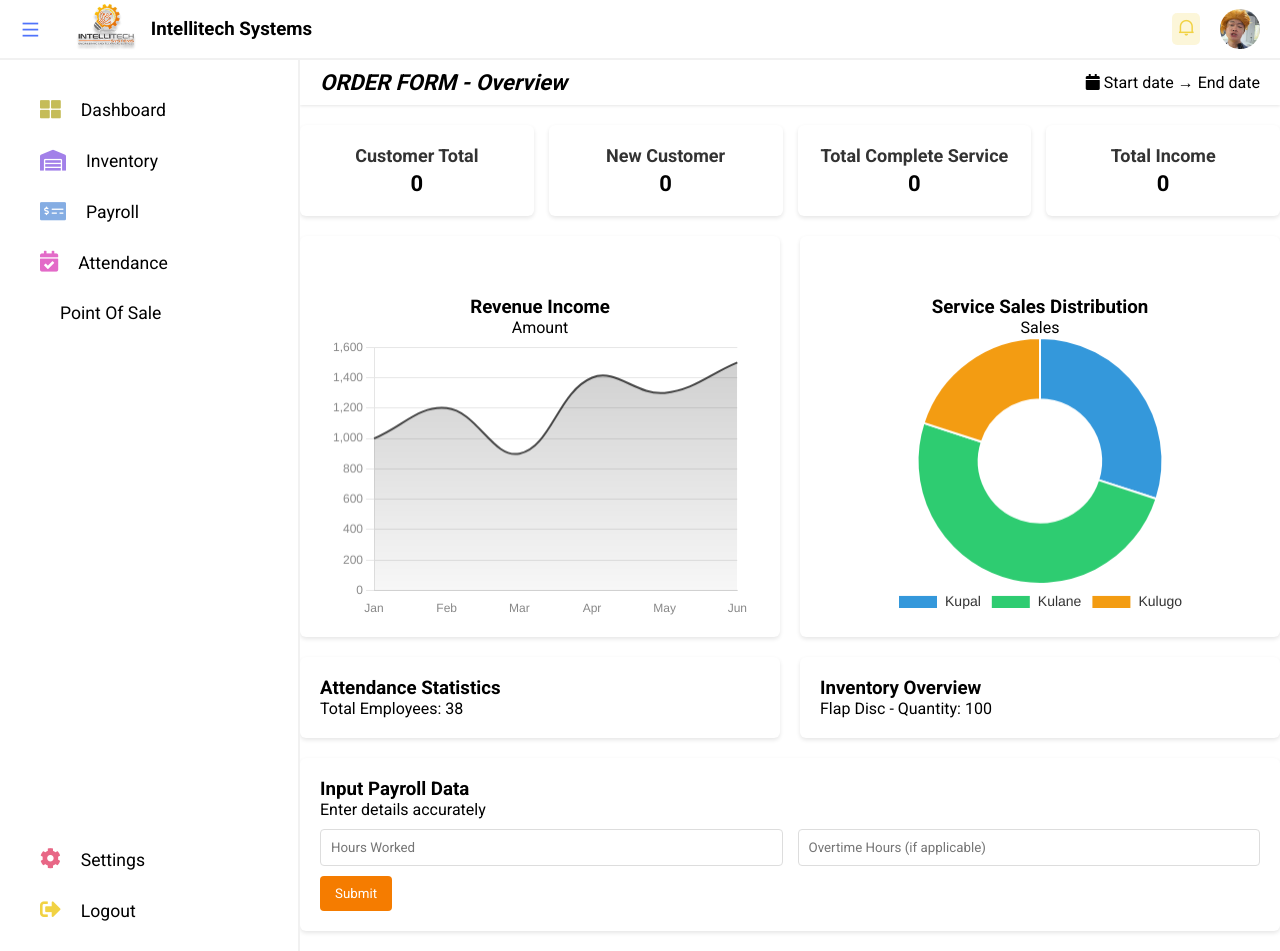
After one commit to Zero-000000000/SteelSync, a PHP site: page /Admin/dashboard.php in a window 1280 px wide. The commit adds this page. Run offline with PHP 8.4, Linux system fonts and the light colour scheme.

Commit message:
dashboard

```diff
--- /dev/null
+++ b/Admin/dashboard.php
@@ -0,0 +1,313 @@
+<!DOCTYPE html>
+<html lang="en">
+
+<head>
+    <meta charset="UTF-8">
+    <meta http-equiv="X-UA-Compatible" content="IE=edge">
+    <meta name="viewport" content="width=device-width, initial-scale=1.0">
+
+    <title>Intellitect System - Dashboard</title>
+
+    <link rel="stylesheet" href="assets/css/styles.css">
+    <link href="https://cdn.jsdelivr.net/npm/remixicon@2.5.0/fonts/remixicon.css" rel="stylesheet">
+    <link href="https://fonts.googleapis.com/css2?family=Roboto:wght@400;500;700&display=swap" rel="stylesheet">
+    <link rel="stylesheet" href="https://cdnjs.cloudflare.com/ajax/libs/font-awesome/5.15.4/css/all.min.css">
+    <link href="css.css/style.css" rel="stylesheet">
+    <script src="https://cdn.jsdelivr.net/npm/chart.js"></script>
+
+
+    <style>
+        html,
+        body {
+            height: 100%;
+            margin: 0;
+            overflow: hidden;
+        }
+
+        .main--content {
+            position: absolute;
+            top: 60px;
+            right: 0;
+            bottom: 0;
+            left: 300px;
+            height: auto;
+            min-height: calc(100vh - 60px);
+            overflow-y: auto;
+        }
+
+
+        .dashboard-header {
+            display: flex;
+            justify-content: space-between;
+            align-items: center;
+            padding: 10px 20px;
+            background-color: #fff;
+            box-shadow: 0 1px 3px rgba(0, 0, 0, 0.1);
+            margin-bottom: 20px;
+        }
+
+        .dashboard-header h2 {
+            font-size: 22px;
+            font-weight: bold;
+            font-style: italic;
+        }
+
+        .metrics-container {
+            display: flex;
+            gap: 15px;
+            margin-bottom: 20px;
+        }
+
+        .metric-box {
+            flex: 1;
+            background-color: #fff;
+            padding: 20px;
+            text-align: center;
+            border-radius: 6px;
+            box-shadow: 0 2px 4px rgba(0, 0, 0, 0.1);
+        }
+
+        .metric-box h3 {
+            margin: 0;
+            font-size: 18px;
+            color: #333;
+        }
+
+        .metric-box p {
+            font-size: 22px;
+            font-weight: bold;
+            margin: 5px 0 0;
+        }
+
+        .chart-container {
+            display: flex;
+            gap: 20px;
+            margin-bottom: 20px;
+            height: 45%;
+        }
+
+        .chart {
+            width: 100px;
+            flex: 1;
+            background-color: #fff;
+            padding: 60px 30px;
+            border-radius: 6px;
+            box-shadow: 0 2px 4px rgba(0, 0, 0, 0.1);
+            text-align: center;
+        }
+
+        .section-container {
+            display: flex;
+            gap: 20px;
+            margin-bottom: 20px;
+        }
+
+        .section {
+            flex: 1;
+            background-color: #fff;
+            padding: 20px;
+            border-radius: 6px;
+            box-shadow: 0 2px 4px rgba(0, 0, 0, 0.1);
+        }
+
+        .payroll-input {
+            display: flex;
+            gap: 15px;
+            margin-top: 10px;
+        }
+
+        .payroll-input input {
+            width: 100%;
+            padding: 10px;
+            border: 1px solid #ddd;
+            border-radius: 4px;
+        }
+
+        .submit-btn {
+            background-color: #f57c00;
+            color: white;
+            border: none;
+            padding: 10px 15px;
+            margin-top: 10px;
+            border-radius: 4px;
+            cursor: pointer;
+        }
+
+        .submit-btn:hover {
+            background-color: #e65100;
+        }
+    </style>
+</head>
+
+<body>
+    <?php include "includes/header.php"; ?>
+    <?php include "includes/sidebar.php"; ?>
+
+    <div class="main--content">
+        <div class="dashboard-header">
+            <h2>ORDER FORM - Overview</h2>
+            <div class="date-picker">
+                <i class="fas fa-calendar"></i>
+                <span>Start date → End date</span>
+            </div>
+        </div>
+
+        <!-- Metrics -->
+        <div class="metrics-container">
+            <div class="metric-box">
+                <h3>Customer Total</h3>
+                <p>0</p>
+            </div>
+            <div class="metric-box">
+                <h3>New Customer</h3>
+                <p>0</p>
+            </div>
+            <div class="metric-box">
+                <h3>Total Complete Service</h3>
+                <p>0</p>
+            </div>
+            <div class="metric-box">
+                <h3>Total Income</h3>
+                <p>0</p>
+            </div>
+        </div>
+
+        <!-- Charts -->
+        <div class="chart-container">
+            <div class="chart">
+                <h3>Revenue Income</h3>
+                <p>Amount</p>
+                <canvas id="revenueChart"></canvas>
+            </div>
+            <div class="chart">
+                <h3>Service Sales Distribution</h3>
+                <p>Sales</p>
+                <canvas id="salesChart"></canvas>
+            </div>
+        </div>
+
+        <div class="section-container">
+            <div class="section">
+                <h3>Attendance Statistics</h3>
+                <p>Total Employees: 38</p>
+            </div>
+            <div class="section">
+                <h3>Inventory Overview</h3>
+                <p>Flap Disc - Quantity: 100</p>
+            </div>
+        </div>
+
+        <div class="section">
+            <h3>Input Payroll Data</h3>
+            <p>Enter details accurately</p>
+            <div class="payroll-input">
+                <input type="text" placeholder="Hours Worked">
+                <input type="text" placeholder="Overtime Hours (if applicable)">
+            </div>
+            <button class="submit-btn">Submit</button>
+        </div>
+    </div>
+    <script>
+        var ctx1 = document.getElementById('revenueChart').getContext('2d');
+        var gradient = ctx1.createLinearGradient(0, 0, 0, 300);
+        gradient.addColorStop(0, 'rgba(0, 0, 0, 0.2)');
+        gradient.addColorStop(1, 'rgba(0, 0, 0, 0)');
+
+        var revenueChart = new Chart(ctx1, {
+            type: 'line',
+            data: {
+                labels: ['Jan', 'Feb', 'Mar', 'Apr', 'May', 'Jun'],
+                datasets: [{
+                    label: 'Revenue',
+                    data: [1000, 1200, 900, 1400, 1300, 1500],
+                    borderColor: 'rgba(0, 0, 0, 0.7)',
+                    borderWidth: 2,
+                    backgroundColor: gradient,
+                    fill: true,
+                    tension: 0.4,
+                    pointRadius: 0,
+                }]
+            },
+            options: {
+                responsive: true,
+                maintainAspectRatio: false,
+                plugins: {
+                    legend: {
+                        display: false
+                    },
+                    tooltip: {
+                        backgroundColor: 'rgba(0, 0, 0, 0.7)',
+                        titleFont: {
+                            weight: 'bold'
+                        },
+                        bodyFont: {
+                            size: 14
+                        },
+                        padding: 8
+                    }
+                },
+                scales: {
+                    x: {
+                        ticks: {
+                            color: '#888'
+                        },
+                        grid: {
+                            display: false
+                        }
+                    },
+                    y: {
+                        ticks: {
+                            color: '#888'
+                        },
+                        grid: {
+                            color: 'rgba(0, 0, 0, 0.1)',
+                            borderDash: [4, 4]
+                        },
+                        beginAtZero: true
+                    }
+                }
+            }
+        });
+
+
+        var ctx2 = document.getElementById('salesChart').getContext('2d');
+
+        var salesChart = new Chart(ctx2, {
+            type: 'doughnut',
+            data: {
+                labels: ['Kupal', 'Kulane', 'Kulugo'],
+                datasets: [{
+                    data: [30, 50, 20],
+                    backgroundColor: ['#3498db', '#2ecc71', '#f39c12'],
+                    borderColor: '#fff',
+                    borderWidth: 2
+                }]
+            },
+            options: {
+                responsive: true,
+                maintainAspectRatio: false,
+                cutout: '50%',
+                plugins: {
+                    legend: {
+                        position: 'bottom',
+                        labels: {
+                            font: {
+                                size: 14
+                            },
+                            color: '#333'
+                        }
+                    },
+                    tooltip: {
+                        backgroundColor: 'rgba(0,0,0,0.7)',
+                        bodyFont: {
+                            size: 14
+                        },
+                        padding: 10
+                    }
+                }
+            }
+        });
+    </script>
+</body>
+
+</html>
--- a/Admin/includes/sidebar.php
+++ b/Admin/includes/sidebar.php
@@ -48,6 +48,13 @@ $current_page = basename($_SERVER['PHP_SELF']);
                     <span class="sidebar--item">Attendance</span>
                 </a>
             </li>
+            <li>
+                <a href="/Admin/pointofsale.php" <?php echo ($current_page == 'pointofsale.php') ? 'id="active--link"' : ''; ?>>
+                    <span class="icon icon-4"></span>
+                    <span class="sidebar--item">Point Of Sale</span>
+                </a>
+            </li>
+
         </ul>
         <ul class="sidebar--bottom-items">
             <li>
--- a/Admin/index.php
+++ b/Admin/index.php
@@ -20,6 +20,8 @@
 <body>
     <?php include "includes/header.php"; ?>
     <?php include "includes/sidebar.php"; ?>
+    <?php include "dashboard.php"; ?>
+    <?php include "inventory.php"; ?>
 
     <div class="inner-body">
         <!-- Your main content here -->
```
Also changed, not shown: Admin/includes/script.php (+7 -13 lines), Admin/pointofsale.php (added).
